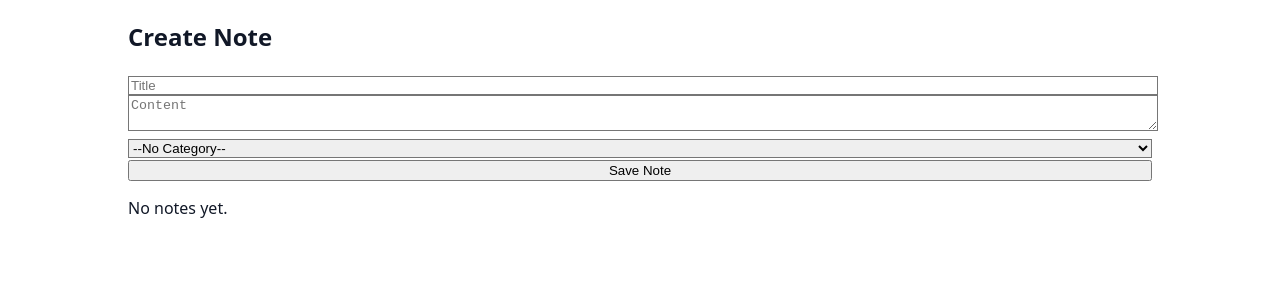
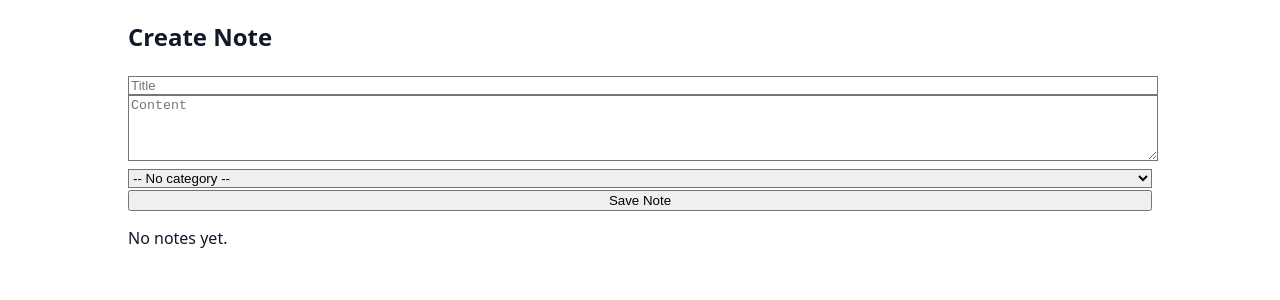
Before and after one commit to aminSimyari/note-app, a Next.js app: page / in a window 1280 px wide. Shown: the top 300 px of the page. Built offline with nearby package versions, Linux system fonts and the light colour scheme.

Commit message:
fix(hydration): load notes from localStorage inside useEffect to avoid hydration mismatch

```diff
--- a/app/page.tsx
+++ b/app/page.tsx
@@ -1,9 +1,10 @@
+"use client";
+
 import NoteAppWrapper from "@/components/NoteAppWrapper";
-import { getNotes, getCategories } from "@/lib/data-store";
+import { getCategories } from "@/lib/data-store";
+import { Category } from "@/lib/types";
 
-export default async function HomePage() {
-  const initialNotes = getNotes();
-  const categories = getCategories();
-
-  return <NoteAppWrapper initialNotes={initialNotes} categories={categories} />;
+export default function HomePage() {
+  const categories: Category[] = getCategories();
+  return <NoteAppWrapper categories={categories} />;
 }
--- a/components/NoteAppWrapper.tsx
+++ b/components/NoteAppWrapper.tsx
@@ -1,32 +1,49 @@
 "use client";
 
-import React, { useState, useEffect } from "react";
-import { Note, Category } from "@/lib/types";
+import React, { useState, useEffect, useCallback } from "react";
+import { Note, Category } from "../lib/types";
 import NoteForm from "./NoteForm";
 import NotesList from "./NotesList";
 
 interface NoteAppWrapperProps {
-  initialNotes: Note[];
   categories: Category[];
 }
 
-const NoteAppWrapper: React.FC<NoteAppWrapperProps> = ({ categories }) => {
+export default function NoteAppWrapper({ categories }: NoteAppWrapperProps) {
+  // IMPORTANT: start with empty array so server-render and initial client render match
   const [notes, setNotes] = useState<Note[]>([]);
 
-  // Load from localStorage on mount
+  // Load saved notes from localStorage after mount (client-only)
   useEffect(() => {
-    const storedNotes = localStorage.getItem("notes");
-    if (storedNotes) setNotes(JSON.parse(storedNotes));
+    try {
+      const raw = localStorage.getItem("notes");
+      if (!raw) return;
+      const parsed: Note[] = JSON.parse(raw);
+      // Only update state if parsed is different / non-empty to avoid unnecessary re-renders
+      if (Array.isArray(parsed) && parsed.length > 0) {
+        setNotes(parsed);
+      }
+    } catch {
+      // ignore parse/storage errors
+    }
   }, []);
 
-  // Save to localStorage whenever notes change
+  // Persist notes to localStorage whenever notes change
   useEffect(() => {
-    localStorage.setItem("notes", JSON.stringify(notes));
+    try {
+      localStorage.setItem("notes", JSON.stringify(notes));
+    } catch {
+      // ignore storage errors
+    }
   }, [notes]);
 
-  const addNote = (newNote: Note) => setNotes((prev) => [newNote, ...prev]);
-  const removeNote = (id: string) =>
-    setNotes((prev) => prev.filter((n) => n.id !== id));
+  const addNote = useCallback((n: Note) => {
+    setNotes((prev) => [n, ...prev]);
+  }, []);
+
+  const removeNote = useCallback((id: string) => {
+    setNotes((prev) => prev.filter((p) => p.id !== id));
+  }, []);
 
   return (
     <main className="min-h-screen flex flex-col md:flex-row bg-gray-50 p-4">
@@ -38,6 +55,4 @@ const NoteAppWrapper: React.FC<NoteAppWrapperProps> = ({ categories }) => {
       />
     </main>
   );
-};
-
-export default NoteAppWrapper;
+}
--- a/components/NoteForm.tsx
+++ b/components/NoteForm.tsx
@@ -1,6 +1,6 @@
 "use client";
 
-import React, { useState } from "react";
+import React, { useState, useCallback } from "react";
 import { Category, Note } from "../lib/types";
 
 interface Props {
@@ -8,93 +8,97 @@ interface Props {
   onNoteCreated: (note: Note) => void;
 }
 
-const NoteForm: React.FC<Props> = ({ categories, onNoteCreated }) => {
+export default function NoteForm({ categories, onNoteCreated }: Props) {
   const [title, setTitle] = useState("");
   const [content, setContent] = useState("");
   const [categoryId, setCategoryId] = useState("");
   const [loading, setLoading] = useState(false);
-  const [error, setError] = useState("");
+  const [error, setError] = useState<string | null>(null);
 
-  const handleSubmit = (e: React.FormEvent) => {
+  const submit = useCallback(
+    async (e: React.FormEvent) => {
       e.preventDefault();
+      setError(null);
+
       if (!title.trim()) {
         setError("Title is required");
         return;
       }
 
       setLoading(true);
-    setError("");
-
       try {
         const newNote: Note = {
           id: Date.now().toString(),
           title: title.trim(),
           content: content.trim(),
-        category: categoryId || categories[0].id,
+          category: categoryId || categories[0]?.id,
           createdAt: new Date().toISOString(),
         };
 
+        // IMPORTANT: call parent callback (synchronous and safe here)
         onNoteCreated(newNote);
 
         // Reset form
         setTitle("");
         setContent("");
         setCategoryId("");
-    } catch (err) {
-      setError("Failed to create note");
+      } catch (err: unknown) {
+        // safe handling of unknown error type
+        if (err instanceof Error) {
+          setError(err.message);
+        } else {
+          setError(String(err) || "Failed to create note");
+        }
       } finally {
         setLoading(false);
       }
-  };
+    },
+    [title, content, categoryId, categories, onNoteCreated]
+  );
 
   return (
-    <div className="md:w-1/3 p-4 bg-white rounded shadow-md mb-4 md:mb-0 md:mr-4">
+    <aside className="md:w-1/3 p-4 bg-white rounded shadow-md mb-4">
       <h2 className="text-xl font-semibold mb-4">Create Note</h2>
-      <form className="space-y-4" onSubmit={handleSubmit}>
-        {/* Title */}
+
+      <form onSubmit={submit} className="space-y-3">
         <input
-          type="text"
-          placeholder="Title"
           value={title}
           onChange={(e) => setTitle(e.target.value)}
+          placeholder="Title"
           className="w-full border p-2 rounded"
         />
 
-        {/* Content */}
         <textarea
-          placeholder="Content"
           value={content}
           onChange={(e) => setContent(e.target.value)}
+          placeholder="Content"
           className="w-full border p-2 rounded"
+          rows={4}
         />
 
-        {/* Category Select */}
         <select
           value={categoryId}
           onChange={(e) => setCategoryId(e.target.value)}
           className="w-full border p-2 rounded"
         >
-          <option value="">--No Category--</option>
-          {categories.map((c) => (
+          <option value="">-- No category --</option>
+          {categories?.map((c) => (
             <option key={c.id} value={c.id}>
               {c.name}
             </option>
           ))}
         </select>
 
-        {/* Submit Button */}
         <button
           type="submit"
           disabled={loading}
-          className="w-full bg-blue-600 text-white p-2 rounded hover:bg-blue-700"
+          className="w-full bg-blue-600 text-white p-2 rounded disabled:opacity-60"
         >
           {loading ? "Saving..." : "Save Note"}
         </button>
 
-        {error && <p className="text-red-500 text-sm mt-1">{error}</p>}
+        {error && <p className="text-sm text-red-600 mt-1">{error}</p>}
       </form>
-    </div>
+    </aside>
   );
-};
-
-export default NoteForm;
+}
```
Lines whose indentation alone changed are shown as unchanged.
